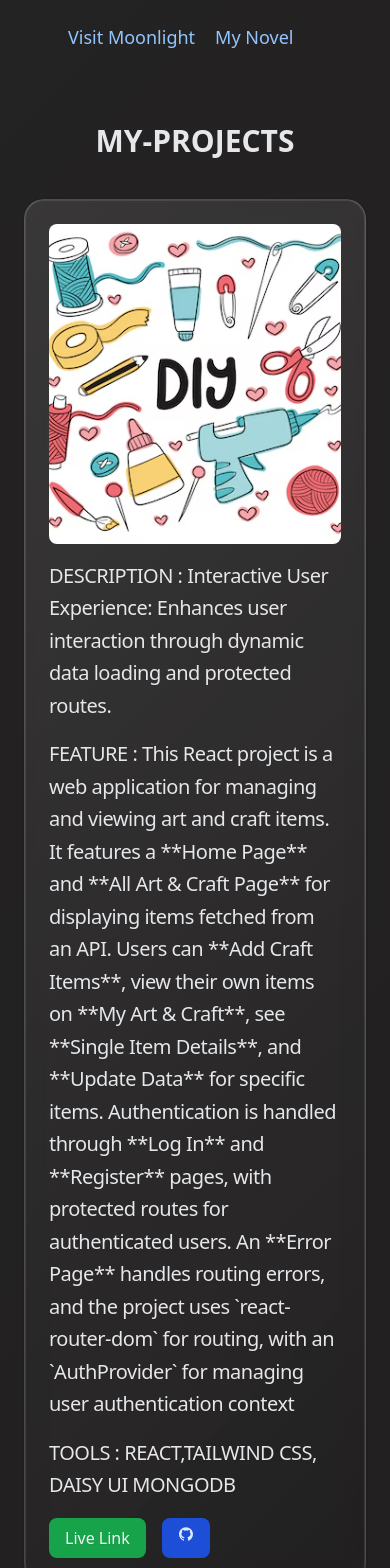
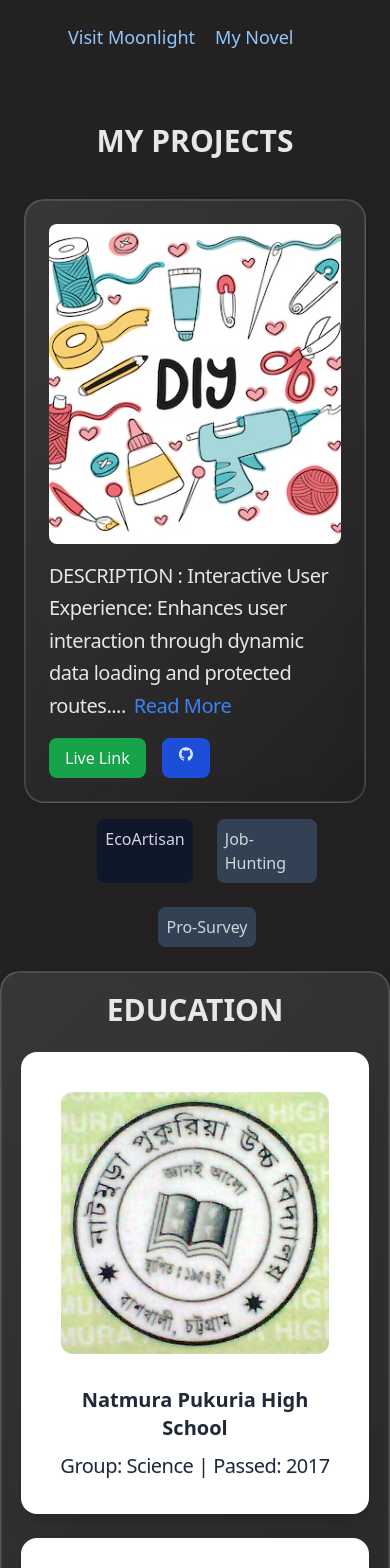
Before and after one commit to mahtabulhoque/My-Portfolio, a React (Vite) app: page / in a window 390 px wide. Shown: the part 5300-6868 px from the top of the page. Built offline with nearby package versions, Linux system fonts and the light colour scheme.

Commit message:
update projects

```diff
--- a/src/Components/Contacts.jsx
+++ b/src/Components/Contacts.jsx
@@ -73,8 +73,8 @@ const Contacts = () => {
         <div>
           <ul className="my-auto pr-6">
             <li className="flex">
-              <AiFillLinkedin className="w-[70px] h-auto text-gray-600" />
-              <AiFillGithub className="w-[70px] h-auto text-gray-600" />
+             <a href=""><AiFillLinkedin className="w-[70px] h-auto text-gray-600" /></a>
+              <a href=""><AiFillGithub className="w-[70px] h-auto text-gray-600" /></a>
               <div className="m-5">
                 <h3 className="text-lg font-bold text-gray-200">Get In Touch</h3>
                 <p className="text-white">Mobile: +8801615099376</p>
--- a/src/Components/Projects.jsx
+++ b/src/Components/Projects.jsx
@@ -1,93 +1,133 @@
-import { useState } from "react";
+import React, { useState } from "react";
+import { AiFillGithub } from "react-icons/ai";
 import craft from "../assets/craft.jpg";
 import job from "../assets/Job.jpg";
 import survey from "../assets/survey.jpg";
-import { AiFillGithub } from "react-icons/ai";
 
 const projects = [
   {
     img: craft,
     title: "EcoArtisan",
-    description: "Interactive User Experience: Enhances user interaction through dynamic data loading and protected routes.",
-    Feature:"This React project is a web application for managing and viewing art and craft items. It features a **Home Page** and **All Art & Craft Page** for displaying items fetched from an API. Users can **Add Craft Items**, view their own items on **My Art & Craft**, see **Single Item Details**, and **Update Data** for specific items. Authentication is handled through **Log In** and **Register** pages, with protected routes for authenticated users. An **Error Page** handles routing errors, and the project uses `react-router-dom` for routing, with an `AuthProvider` for managing user authentication context",
-    Tools:'REACT,TAILWIND CSS, DAISY UI MONGODB' ,
-    links:{
-        Live:"https://b9a10-assignment-ccb90.web.app/",
-        github:'https://github.com/mahtabulhoque/B9A10-pro-Client-site'
-    }
+    description:
+      "Interactive User Experience: Enhances user interaction through dynamic data loading and protected routes.",
+    Feature:
+      "This React project is a web application for managing and viewing art and craft items. It features a **Home Page** and **All Art & Craft Page** for displaying items fetched from an API. Users can **Add Craft Items**, view their own items on **My Art & Craft**, see **Single Item Details**, and **Update Data** for specific items. Authentication is handled through **Log In** and **Register** pages, with protected routes for authenticated users. An **Error Page** handles routing errors, and the project uses react-router-dom for routing, with an AuthProvider for managing user authentication context",
+    Tools: "REACT,TAILWIND CSS, DAISY UI MONGODB",
+    links: {
+      Live: "https://b9a10-assignment-ccb90.web.app/",
+      github: "https://github.com/mahtabulhoque/B9A10-pro-Client-site",
+    },
   },
   {
     img: job,
     title: "Job-Hunting",
     description: "UI for frontend development using React",
-    Feature:"This React project focuses on job management with the following features:**Job Listings**: Displays all available jobs and allows users to view job details.**User Authentication**: Provides secure login and registration functionality.**Data Management**: Uses React Query for efficient data fetching and caching.**CRUD Operations**: Enables users to add, update, and view their own job listings.**Error Handling**: Includes an error page for managing routing and data fetching errors.",
-    Tools:'REACT,TAILWIND CSS, DAISY UI MONGODB' ,
-    links:{
-        Live:"https://b9a11-assignment-748f9.web.app/",
-        github:'https://github.com/mahtabulhoque/B9A11-Pro-Client-Site'
-    }
+    Feature:
+      "This React project focuses on job management with the following features:**Job Listings**: Displays all available jobs and allows users to view job details.**User Authentication**: Provides secure login and registration functionality.**Data Management**: Uses React Query for efficient data fetching and caching.**CRUD Operations**: Enables users to add, update, and view their own job listings.**Error Handling**: Includes an error page for managing routing and data fetching errors.",
+    Tools: "REACT,TAILWIND CSS, DAISY UI MONGODB",
+    links: {
+      Live: "https://b9a11-assignment-748f9.web.app/",
+      github: "https://github.com/mahtabulhoque/B9A11-Pro-Client-Site",
+    },
   },
   {
     img: survey,
     title: "Pro-Survey",
     description: "UI for frontend development using React",
-    Feature:"Key features you might find in such an application include:1.Components: Modular UI elements (like buttons, forms, etc.) that can be reused throughout the application.2.State Management: Utilizing React's state management (via hooks like useState or useContext) to handle component-specific data.3.API Integration: Connecting to backend APIs to fetch and send data, enabling real-time updates and interactions.4.Routing: Using React Router to handle navigation between different sections or views of the application, maintaining a single-page application feel.",
-    Tools:'REACT, TAILWIND CSS, DAISYUI,  MONGODB' ,
-    links:{
-        Live:"https://b9a12-assignment-project.web.app",
-        github:'https://github.com/mahtabulhoque/B9A12-Pro-Client-Site'
-    }
+    Feature:
+      "Key features you might find in such an application include:1.Components: Modular UI elements (like buttons, forms, etc.) that can be reused throughout the application.2.State Management: Utilizing React's state management (via hooks like useState or useContext) to handle component-specific data.3.API Integration: Connecting to backend APIs to fetch and send data, enabling real-time updates and interactions.4.Routing: Using React Router to handle navigation between different sections or views of the application, maintaining a single-page application feel.",
+    Tools: "REACT, TAILWIND CSS, DAISYUI,  MONGODB",
+    links: {
+      Live: "https://b9a12-assignment-project.web.app",
+      github: "https://github.com/mahtabulhoque/B9A12-Pro-Client-Site",
+    },
   },
 ];
 
 const Projects = () => {
-  const [currentProjects, setCurrentProjects] = useState(0);
+  const [currentProject, setCurrentProject] = useState(0);
+  const [showFullDescription, setShowFullDescription] = useState(false);
+
+  const toggleDescription = () => {
+    setShowFullDescription(!showFullDescription);
+  };
+
   return (
     <div className="max-w-[800px] mx-auto p-6 md:my-20" id="projects">
-      <h2
-        className="text-gray-200 text-3xl font-bold mb-10 text-center"
-      >
-        MY-PROJECTS
+      <h2 className="text-gray-200 text-3xl font-bold mb-10 text-center">
+        MY PROJECTS
       </h2>
 
-      <div className="relative flex flex-col md:flex-row" >
-        <div className="glass p-6 w-full border-2 max-w-[600px]">
-
-            <div className="w-full h-80">
-                <img src={projects[currentProjects].img} alt={projects[currentProjects].title}className="w-full h-full object-cover rounded-lg mb-4" />
+      <div className="relative flex flex-col md:flex-row">
+        <div className="glass p-6 w-full border-2 md:max-w-[600px] mx-auto">
+          <div className="w-full h-80 md:h-auto">
+            <img
+              src={projects[currentProject].img}
+              alt={projects[currentProject].title}
+              className="w-full h-full object-cover rounded-lg mb-4"
+            />
           </div>
           <p className="text-gray-200 my-4">
-            DESCRIPTION : {projects[currentProjects].description}
+            DESCRIPTION :{" "}
+            {showFullDescription
+              ? projects[currentProject].description
+              : projects[currentProject].description.slice(0, 150) + "..."}
+            {showFullDescription ? (
+              <button
+                onClick={toggleDescription}
+                className="ml-2 text-blue-500 hover:underline focus:outline-none"
+              >
+                Show Less
+              </button>
+            ) : (
+              <button
+                onClick={toggleDescription}
+                className="ml-2 text-blue-500 hover:underline focus:outline-none"
+              >
+                Read More
+              </button>
+            )}
+          </p>
+          {showFullDescription && (
+            <>
+              <p className="text-gray-200 my-4">
+                FEATURE : {projects[currentProject].Feature}
               </p>
               <p className="text-gray-200 my-4">
-            FEATURE : {projects[currentProjects].Feature}
+                TOOLS : {projects[currentProject].Tools}
               </p>
-            <p className="text-gray-200 my-4">
-           TOOLS : {projects[currentProjects].Tools}
-            </p>
+            </>
+          )}
 
           <div className="flex space-x-4">
-                <a href={projects[currentProjects].links.Live} className="px-4 py-2 bg-green-600 text-gray-100 rounded-lg hover:bg-slate-700 transition duration-300">Live Link</a>
-
-                <a className="px-4 py-2 bg-blue-700 text-blue-100 rounded-lg hover:bg-black transition duration-300" href={projects[currentProjects].links.github} ><AiFillGithub></AiFillGithub></a>
+            <a
+              href={projects[currentProject].links.Live}
+              className="px-4 py-2 bg-green-600 text-gray-100 rounded-lg hover:bg-slate-700 transition duration-300"
+            >
+              Live Link
+            </a>
+            <a
+              href={projects[currentProject].links.github}
+              className="px-4 py-2 bg-blue-700 text-blue-100 rounded-lg hover:bg-black transition duration-300"
+            >
+              <AiFillGithub />
+            </a>
           </div>
-
-
         </div>
 
         <ul className="ml-6 flex flex-row md:flex-col gap-6 flex-wrap justify-center mt-4 md:gap-1">
-            {
-             projects.map((project, index)=>(
-                <li key={index} onClick={()=> setCurrentProjects(index)} className={`cursor-pointer text-gray-300 bg-slate-700 rounded-lg p-2 max-w-[100px] hover:bg-slate-800 transition duration-300 ${currentProjects === index ? "bg-slate-900" : ""}`}>
+          {projects.map((project, index) => (
+            <li
+              key={index}
+              onClick={() => setCurrentProject(index)}
+              className={`cursor-pointer text-gray-300 bg-slate-700 rounded-lg p-2 max-w-[100px] hover:bg-slate-800 transition duration-300 ${
+                currentProject === index ? "bg-slate-900" : ""
+              }`}
+            >
               {project.title}
             </li>
-
-             ))
-            }
-
+          ))}
         </ul>
-
-
       </div>
     </div>
   );
```
Also changed, not shown: 1 other file (tests, documents, lock files or other folders). Lines whose indentation alone changed are shown as unchanged.
